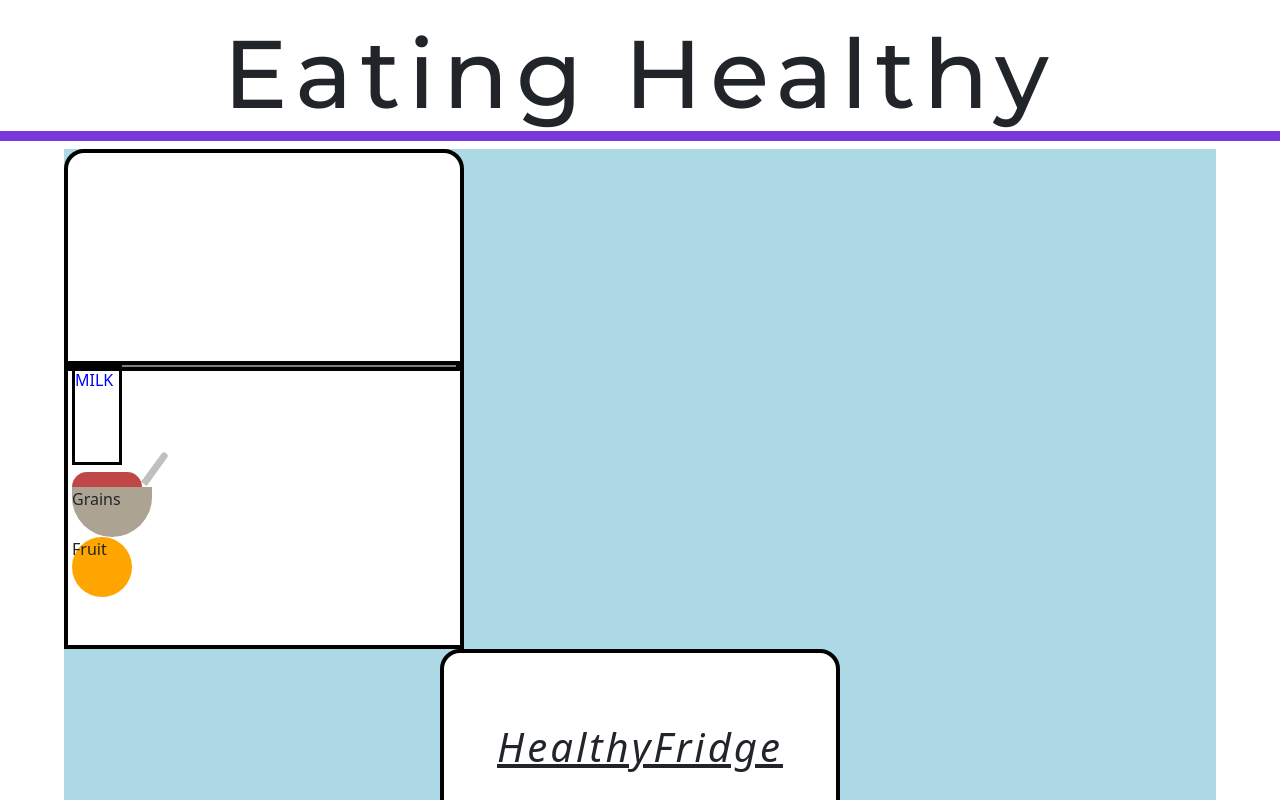
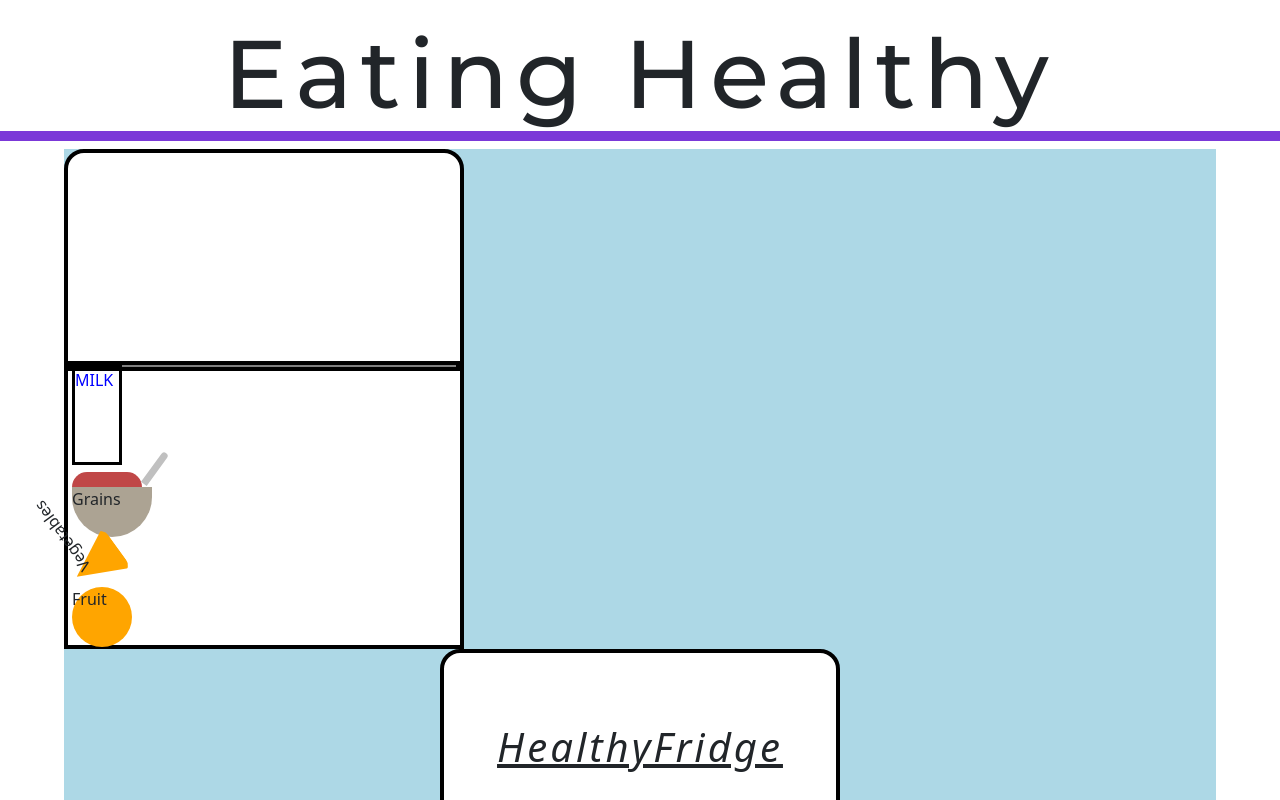
Before and after one commit to calvinalee2006/Beginners-guide-to-fitness, a React (Create React App) app: page /Stretching/Cardio/WeightTraining/Diet in a window 1280 px wide. Shown: the top 800 px of the page. Built offline with nearby package versions, Linux system fonts and the light colour scheme.

Commit message:
made a carrot

```diff
--- a/src/components/Diet/Diet.js
+++ b/src/components/Diet/Diet.js
@@ -25,10 +25,12 @@ export default function Diet() {
             <div className="spoon">
               </div>
             <div className = "cereal"></div>
-
             <div className= "bowl">
-              <p>Grains</p>
-                </div>
+              <p>Grains</p></div>
+              <div className = "carrotContainer">
+              {/* Add a carrot stem */}
+              <div className= "carrot"><p>Vegetables</p></div>
+              </div>
 
           <div className="orange"><p>Fruit</p></div>
           </div>
--- a/src/styles.css
+++ b/src/styles.css
@@ -436,6 +436,16 @@
     background: rgb(192, 71, 71);
 }
 
+.carrot {
+    width: 0;
+    height: 0;
+    border-left: 25px solid transparent;
+    border-right: 25px solid transparent;
+    border-bottom: 50px solid orange;
+    border-radius: 10px;
+    transform: rotate(-0.35turn)
+}
+
 .openFridge {
     width: 400px;
     height: 500px;
```
